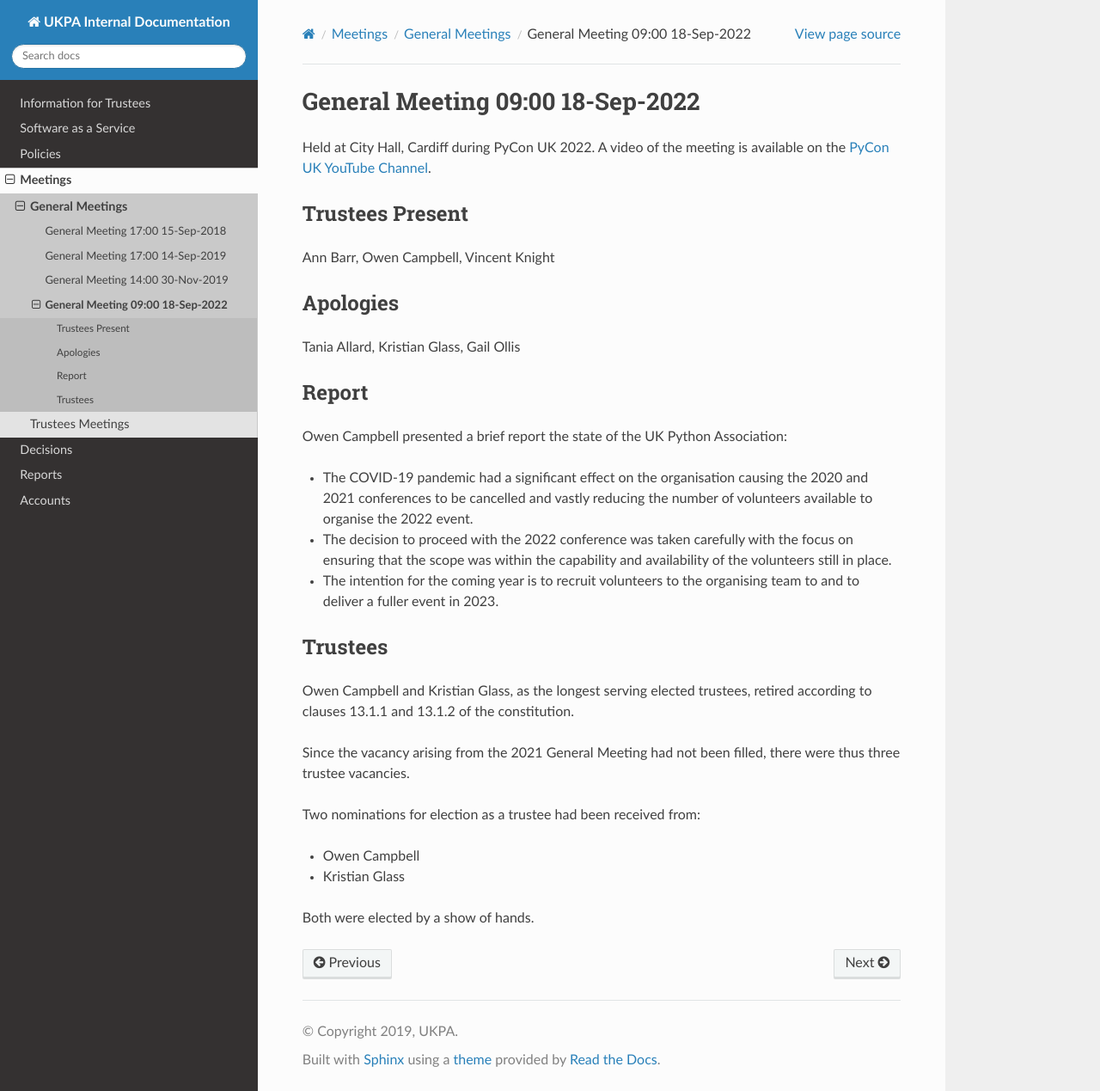
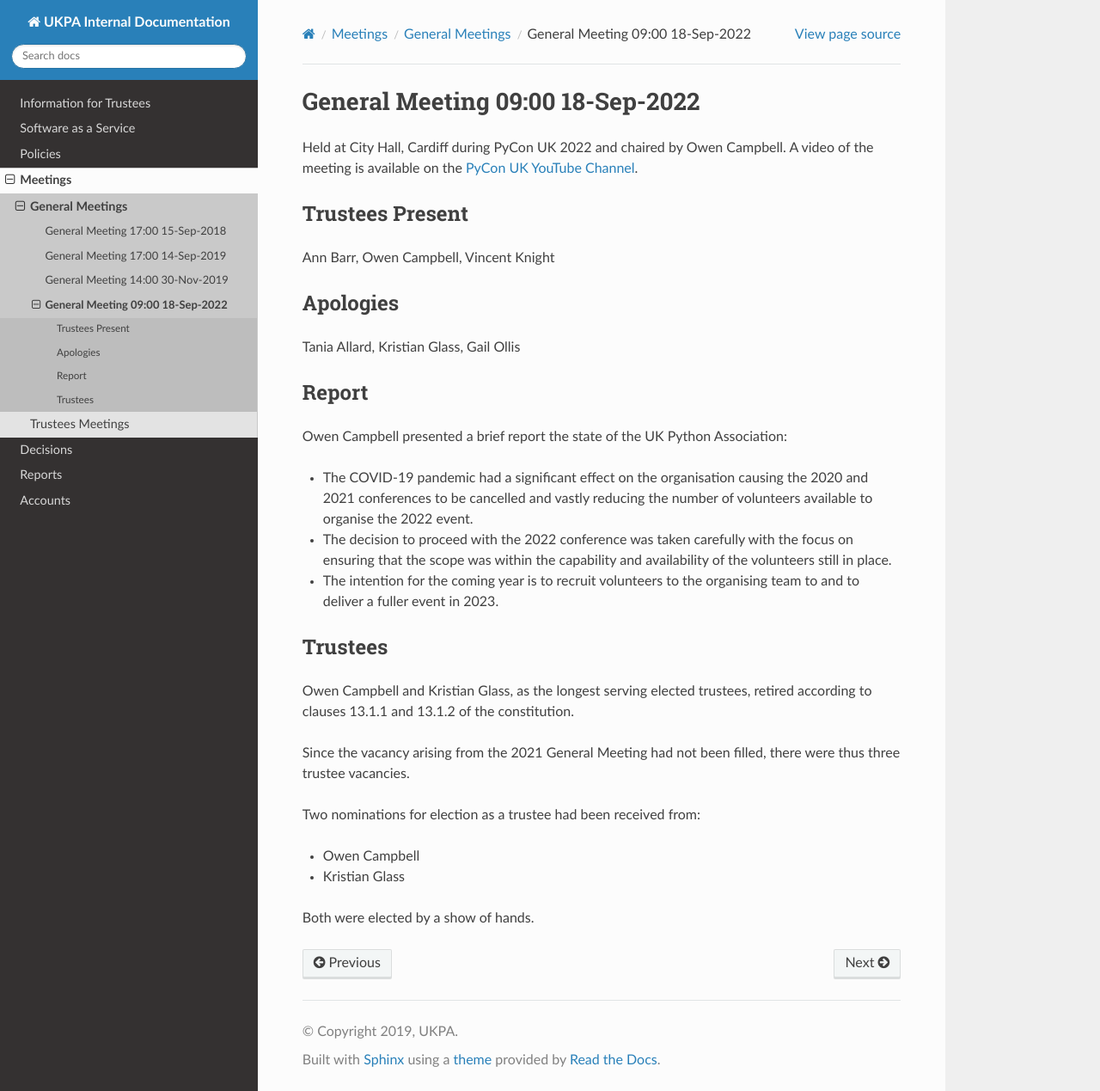
Before and after one commit to UKPythonAssociation/ukpa-internaldocs, a Sphinx documentation site: the page built from source/meetings/general/2022-09-18.rst, in a window 1280 px wide and 1269 px high. Shown: the whole window at 86% size. Built offline with Sphinx 7.4.7 and the Read the Docs theme 2.0.0, drawn with Linux system fonts in a browser that asks for light colours.

Commit message:
Add chair

```diff
--- a/source/meetings/general/2022-09-18.rst
+++ b/source/meetings/general/2022-09-18.rst
@@ -1,7 +1,7 @@
 General Meeting 09:00 18-Sep-2022
 =================================
 
-Held at City Hall, Cardiff during PyCon UK 2022.
+Held at City Hall, Cardiff during PyCon UK 2022 and chaired by Owen Campbell.
 A video of the meeting is available on the `PyCon UK YouTube Channel <https://www.youtube.com/watch?v=5JeO7nToajk>`_.
 
 Trustees Present
```
